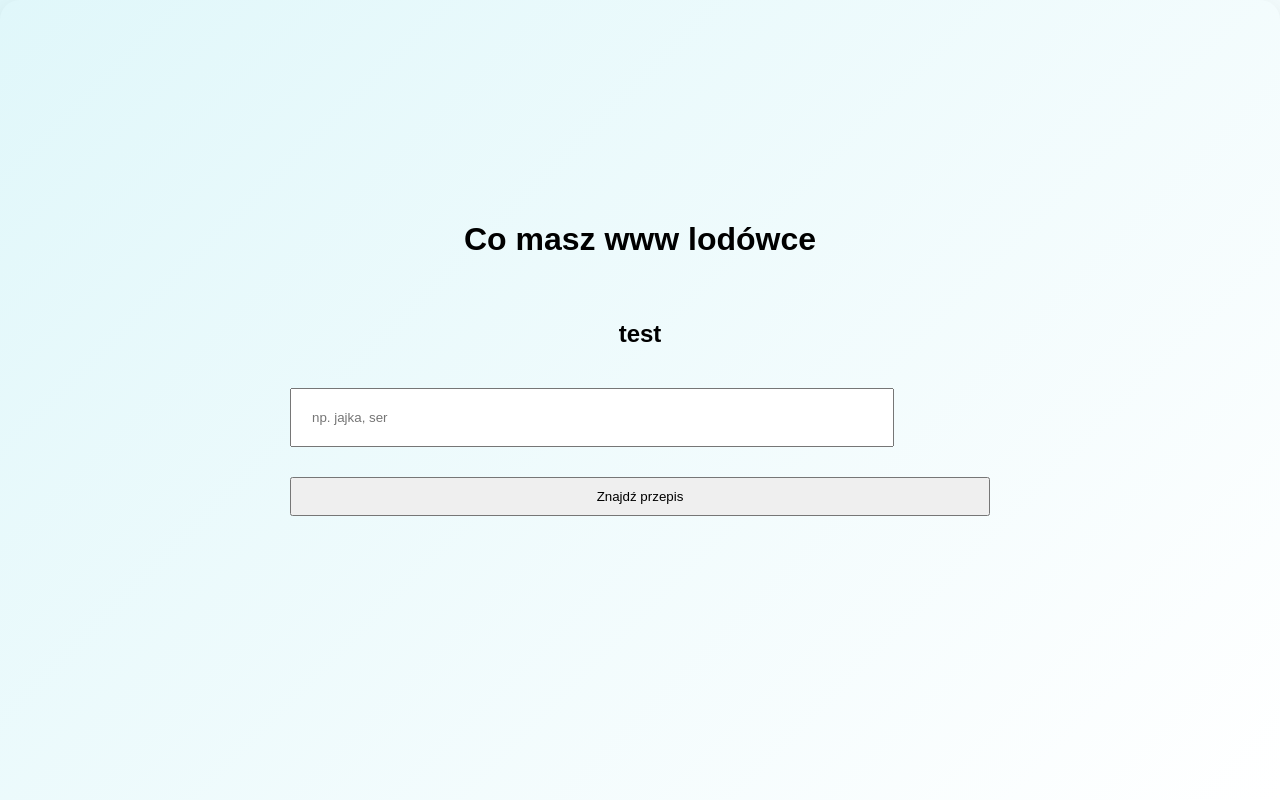
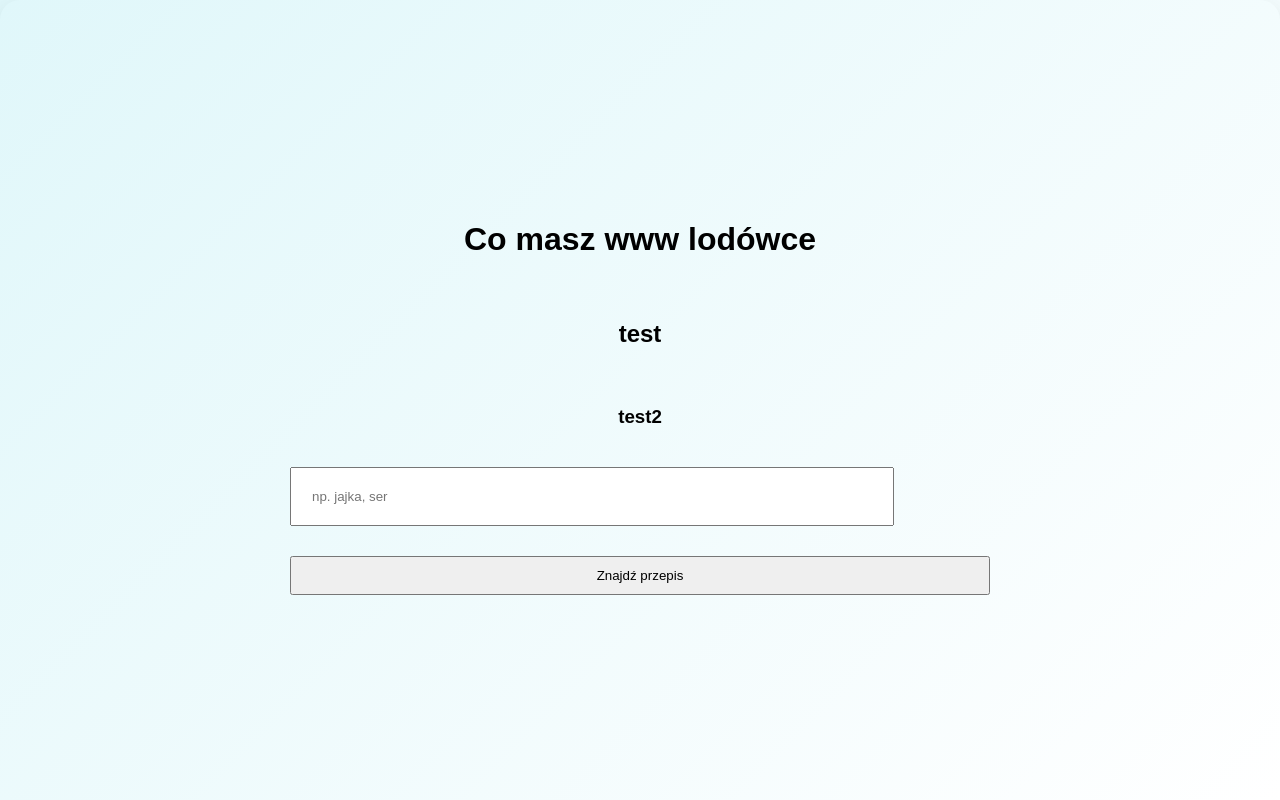
Before and after one commit to Toxity90/Strona-Internetowa-typeScript, a Next.js app: page / in a window 1280 px wide. Shown: the top 800 px of the page. Built offline with nearby package versions, Linux system fonts and the light colour scheme.

Commit message:
test zmiany

```diff
--- a/app/page.tsx
+++ b/app/page.tsx
@@ -3,6 +3,7 @@ export default function Home() {        // główny komponent strony
     <main>                             {/* główny kontener strony */}
       <h1>Co masz www lodówce</h1>
       <h2> test</h2>      {/* tytuł strony */}
+      <h3> test2 </h3>
 
       <input
         type="text"                     // pole tekstowe
```
